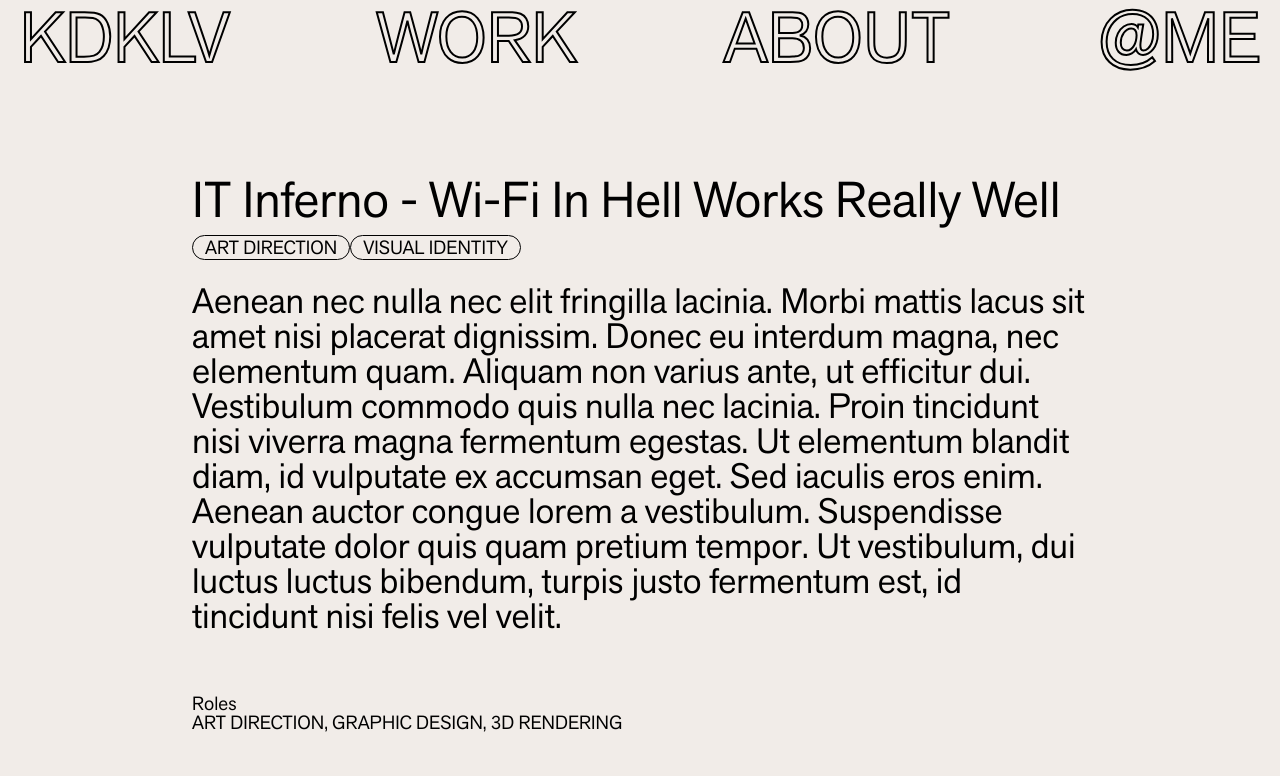
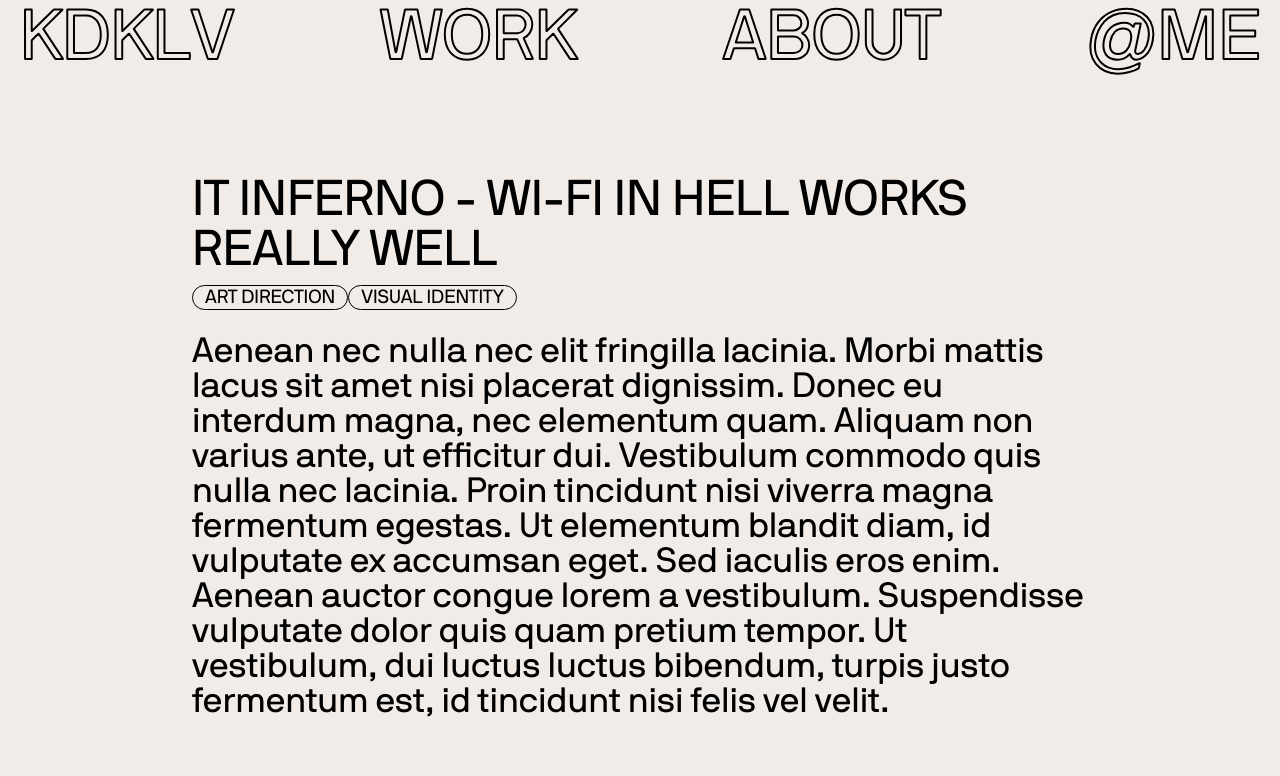
Before and after one commit to dekleva/dekleva.github.io, a plain HTML site: page inferno.html in a window 1280 px wide. Shown: the top 776 px of the page. Drawn offline with Linux system fonts and the light colour scheme; a script that the page names is missing.

Commit message:
typeupdate_1

```diff
--- a/files/main.css
+++ b/files/main.css
@@ -238,6 +238,9 @@ canvas {
 	text-align: center;
 	top: 50%;
 	transform: translateY(-50%);
+	text-transform: uppercase;
+	text-shadow: 0px 10px 40px #222;
+
 }
 
 .box__work_label_black {
@@ -852,9 +855,9 @@ html, body, a, * {
 
 
 @font-face {
-    font-family: 'akzidenz-grotesk';
-    src: url('/files/ak_gro_reg-webfont.woff2') format('woff2'),
-         url('/files/ak_gro_reg-webfont.woff') format('woff');
+    font-family: 'international';
+    src: url('/files/nb_international.woff2') format('woff'),
+         url('/files/nb_international.ttf') format('ttf');
     font-weight: normal;
     font-style: normal;
 
@@ -866,7 +869,7 @@ html, body, a, * {
 
 
 body {
-	font-family: "akzidenz-grotesk", "Helvetica Neue", sans-serif;
+	font-family: "international", "Helvetica Neue", sans-serif;
 	font-size: 6vw;
 	-webkit-font-smoothing: antialiased;
 	-moz-osx-font-smoothing: grayscale;
@@ -1254,7 +1257,8 @@ a:hover {
 }
 .page.project h1 {
     font-size: 50px;
-    font-family: akzidenz-grotesk;
+	font-family: international;
+	text-transform: uppercase;
     text-align: left!important;
     color: #000;
     letter-spacing: 0;
```
Also changed, not shown: files/ak_gro_reg-webfont.woff (deleted), files/ak_gro_reg-webfont.woff2 (deleted), files/homepage.js, files/nb_international.ttf (added), files/nb_international.woff2 (added), 1 other file.
